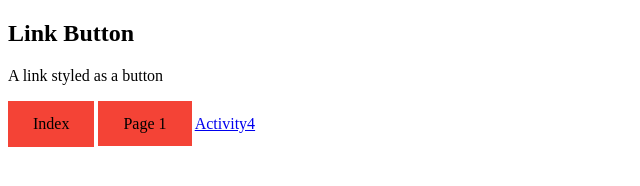
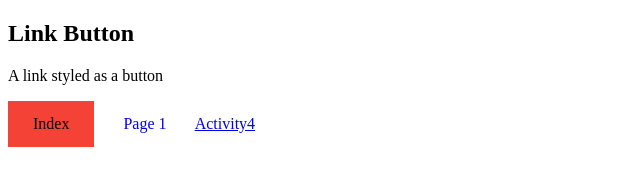
Before and after one commit to bambyrequillo/bambyrequillo.github.io, a plain HTML site: page Activity4.html in a window 1280 px wide. Shown: the whole page, without its empty margins (0-640 px from the left). Drawn offline with Linux system fonts and the light colour scheme.

Commit message:
Update Activity4.html

```diff
--- a/Activity4.html
+++ b/Activity4.html
@@ -16,15 +16,15 @@ background-color:red;
 </style>
 <style>
 a.b:link{
-background-color: #f44336;
+background-color:#3498db
 color: black;
 padding: 14px 25px;
 text-align: center;
 text-decoration: none;
-display: inline;
+display: inline-block;
 }
 a.b:active{
-background-color:none;
+background-color:white;
 }
 
 </style>
@@ -32,7 +32,7 @@ background-color:none;
 <body>
 <h2>Link Button</h2>
 <p>A link styled as a button</p>
-<a href="index.html"class="a">Index</a>
+<a href="Index.html"class="a">Index</a>
 <a href ="Page1.html"class="b">Page 1</a>
 <a href ="Activity4.html"class="c">Activity4</a>
 </body>
```
